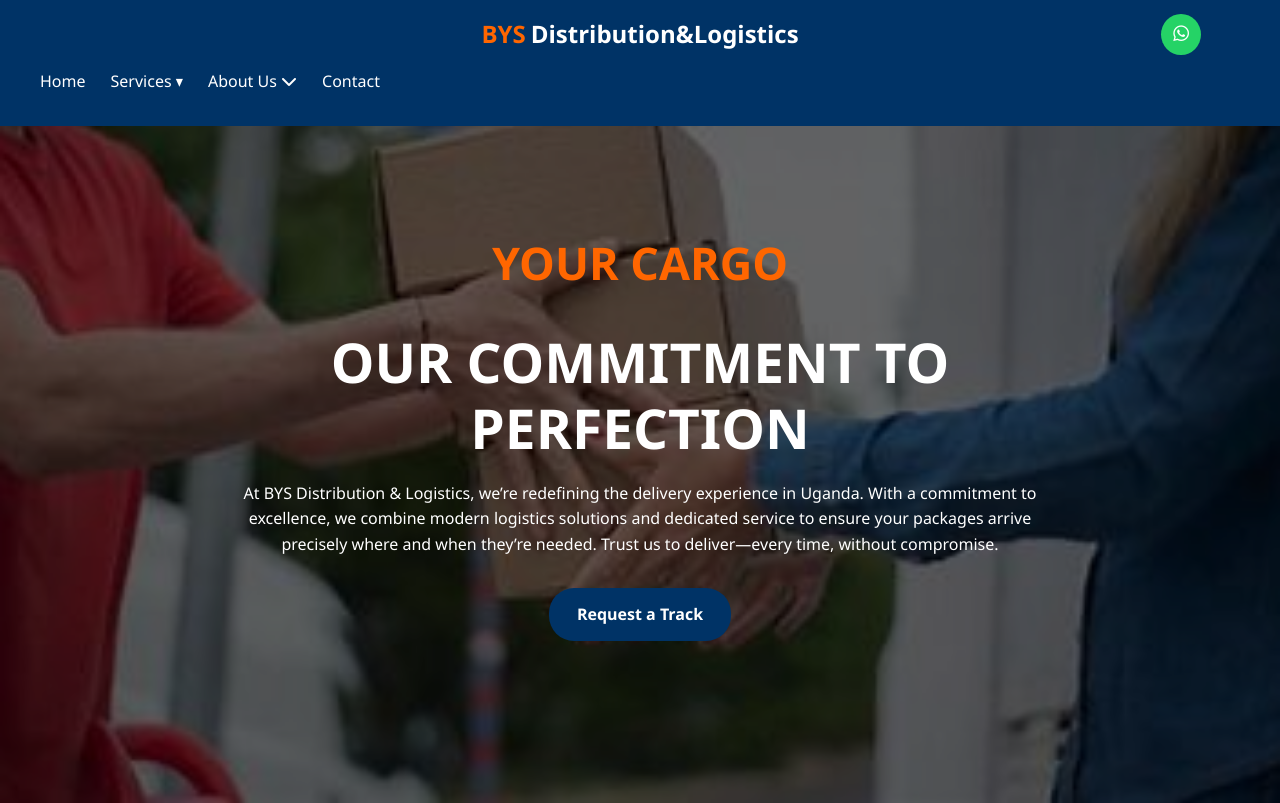
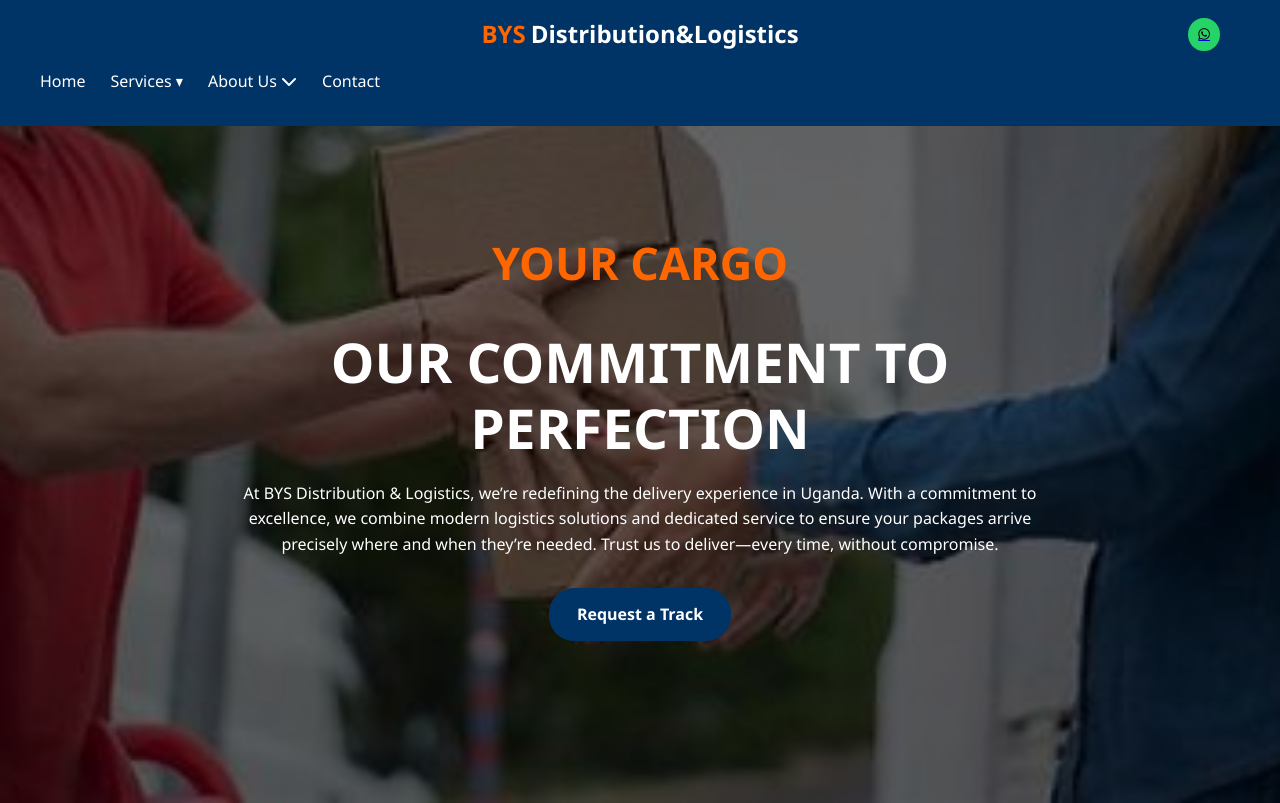
Before and after one commit to nakasanje/byslogistics, a Django app: page / in a window 1280 px wide. Shown: the top 803 px of the page. Run offline with Django 5.2, Linux system fonts and the light colour scheme.

Commit message:
updated navbar

```diff
--- a/static/css/style.css
+++ b/static/css/style.css
@@ -20,7 +20,7 @@ html, body {
   margin: auto;
 }
 
-/* ========== NAVBAR ========== */
+/* === NAVBAR === */
 .navbar {
   background-color: #003366;
   color: white;
@@ -31,20 +31,58 @@ html, body {
   padding: 15px 0;
 }
 
+/* === MAIN CONTAINER === */
 .nav-main-content {
   display: flex;
+  align-items: center;
+  justify-content: space-between;
+  max-width: 1200px;
+  margin: 0 auto;
+  padding: 0 20px;
+  width: 100%;
+}
+
+/* === LEFT: HAMBURGER === */
+.nav-left,
+.nav-right {
+  flex: 1;
+  display: flex;
+  align-items: center;
+}
+
+.menu-toggle {
+  background: none;
+  border: none;
+  font-size: 24px;
+  color: white;
+  cursor: pointer;
+  display: flex;
+  align-items: center;      /* ✅ align ☰ */
   justify-content: center;
-  align-items: center;
-  position: relative;
+  height: 40px;             /* ✅ match height of chat button */
+  line-height: 1;           /* ✅ prevent vertical offset */
+  padding: 0;               /* ✅ reset default button padding */
+}
+
+
+/* === CENTER: LOGO === */
+.nav-center {
+  flex: 2;
+  text-align: center;
+  display: flex;
+  justify-content: center;
 }
 
 .logo-text {
-  font-size: 24px;
+  white-space: nowrap;          /* 🔒 Prevent wrapping */
+  overflow: hidden;             /* Optional: clean overflow */
+  text-overflow: ellipsis;      /* Optional: add ellipsis if cut */
+  color: white;
   font-weight: bold;
   text-decoration: none;
-  color: white;
-  display: flex;
-  align-items: left;
+  font-size: clamp(16px, 2.5vw, 24px);
+  display: inline-flex;
+  align-items: center;
 }
 
 .logo-bjs {
@@ -52,30 +90,31 @@ html, body {
   margin-right: 5px;
 }
 
-.nav-left {
-  position: absolute;
-  left: 15px;
-}
-
+/* === RIGHT: CHAT BUTTON === */
 .nav-right {
-  position: absolute;
-  right: 15px;
+  justify-content: flex-end;
 }
 
 .chat-button {
   background-color: #25D366;
-  color: white;
   border: none;
-  padding: 10px 12px;
+  padding: 10px;
   border-radius: 50%;
-  font-size: 18px;
   cursor: pointer;
-  transition: background-color 0.3s;
+  display: flex;
+  align-items: center;
+  justify-content: center;
 }
 
 .chat-button:hover {
   background-color: #1ebe5d;
 }
+
+.chat-button img {
+  width: 20px;
+  height: 20px;
+}
+
 
 .nav-links {
   display: flex;
```
